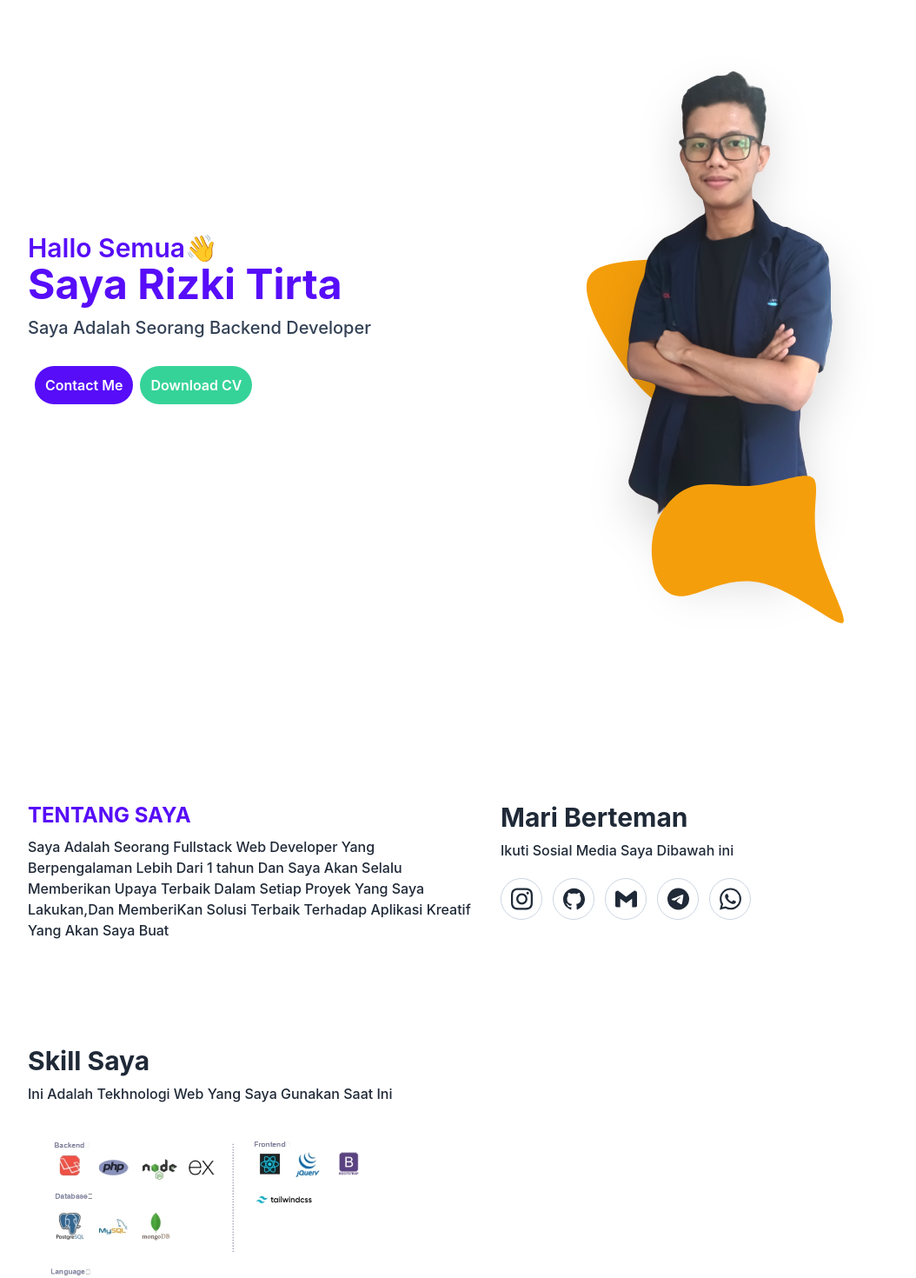
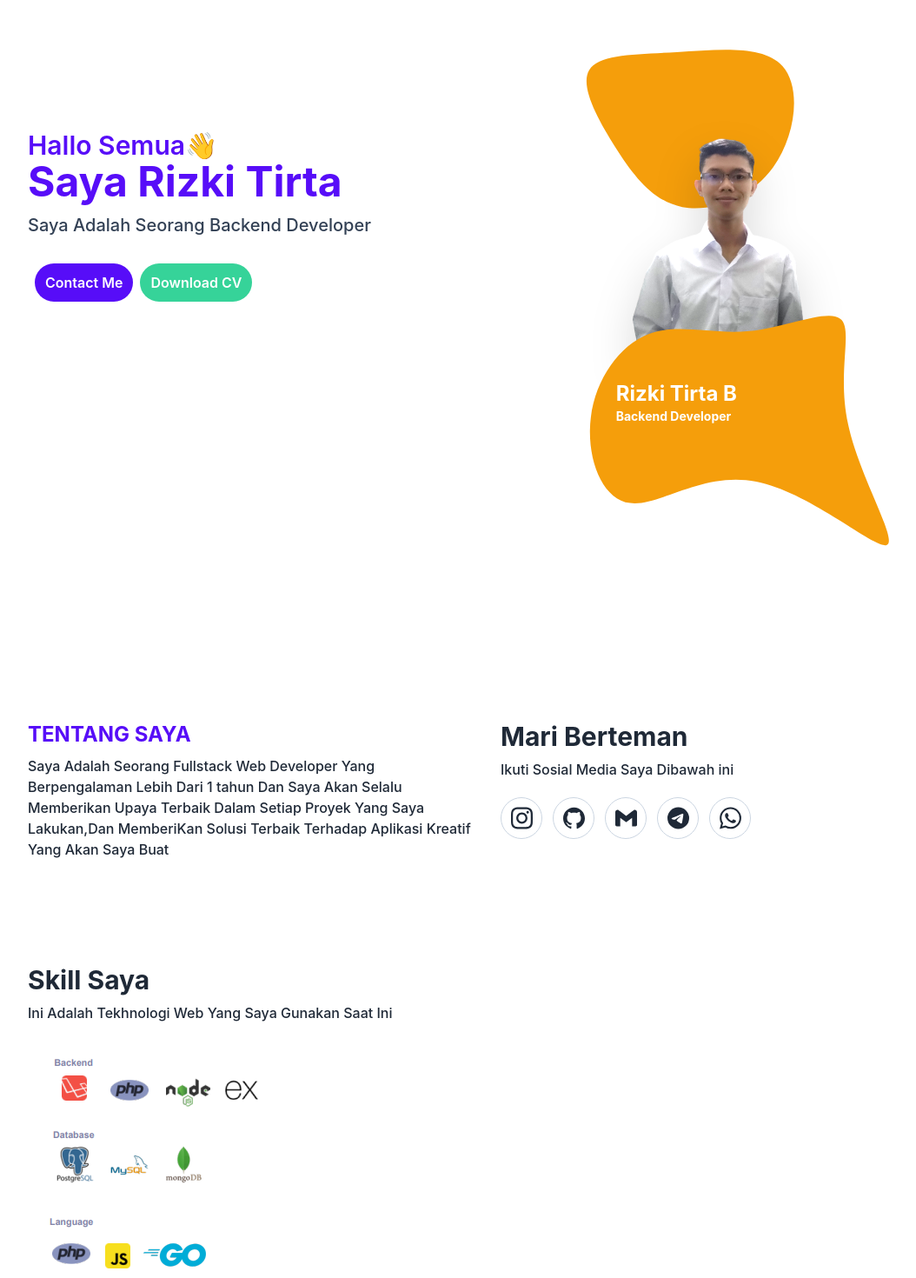
Before and after one commit to rizkitirta/personal-web-react, a React (Create React App) app: page / in a window 1280 px wide. Shown: the part 100-1570 px from the top of the page at 87% size, without its empty margins (80-1134 px from the left). Built offline with nearby package versions, Linux system fonts and the light colour scheme.

Commit message:
update cv & profile

```diff
--- a/src/App.js
+++ b/src/App.js
@@ -70,21 +70,26 @@ export default function Home() {
               <h2 className="font-medium text-slate-700 mb-5 md:text-xl mt-3">Saya Adalah Seorang Backend Developer</h2>
               <div className="container mt-10">
               <a target="_blank" href="https://wa.me/6285273541416" className="text-base font-semibold text-white bg-primary p-3 rounded-full hover:bg-info transition-all duration-300 mx-2">Contact Me</a>
-              <a target="_blank" href="https://drive.google.com/file/d/1eYceM9T9ddEFukJrvVPs8beQ-5Rc8oqr/view?usp=sharing" className="text-base font-semibold text-white bg-success p-3 rounded-full hover:bg-info transition-all duration-300">Download CV</a>
+              <a target="_blank" href="https://drive.google.com/file/d/1cvY5YiKMQ8Iwch-94HMMSgJIMp2Bp-2Q/view?usp=sharing" className="text-base font-semibold text-white bg-success p-3 rounded-full hover:bg-info transition-all duration-300">Download CV</a>
               </div>
             </div>
             <div className="w-full self-end px-4 lg:w-1/2" data-aos="zoom-in">
               <div className="relative mt-10 lg:mt-0 lg:right-0">
-                <img className="max-w-full mx-auto brightness-[1.3] drop-shadow-2xl " src="images/profile_2.png" />
+                <img className="max-w-full mx-auto brightness-150 md:w-1/2 drop-shadow-2xl " src="images/myprofile.png" />
                 <span className="absolute bottom-32 -z-[2] left-1/2 -translate-x-52">
                   <svg width={300} height={300} viewBox="0 0 200 200" xmlns="http://www.w3.org/2000/svg">
                     <path fill="#f59e0b" d="M70.2,-32.8C82.6,-18.9,78.6,12.1,64.2,32C49.8,52,24.9,60.9,6.2,57.3C-12.4,53.7,-24.8,37.6,-36.6,19.1C-48.3,0.7,-59.5,-20.1,-53.3,-30.3C-47.1,-40.5,-23.6,-40.2,2.6,-41.7C28.9,-43.2,57.7,-46.6,70.2,-32.8Z" transform="translate(100 100) scale(1.2)" />
                   </svg>
                 </span>
               </div>
+
               <div className="relative mt-10 lg:mt-0 lg:right-0">
-                <span className="absolute -top-64 z-[2] left-1/2 -translate-x-48">
-                  <svg width={450} height={450} viewBox="0 0 200 200" xmlns="http://www.w3.org/2000/svg">
+              <div className="font-bold absolute md:right-60 right-36 text-white text-2xl z-[3] md:mt-6">
+                <div className="text-white text-2xl font-bold">Rizki Tirta B</div>
+                <div className="text-white text-sm font-bold">Backend Developer</div>
+              </div>
+                <span className="absolute -top-80 md:-top-72 z-[2] left-1/2 md:-translate-x-80 -translate-x-72 md:-ml-1 -ml-12">
+                  <svg width={700} height={700} viewBox="0 0 200 200" xmlns="http://www.w3.org/2000/svg">
                     <path fill="#F59E0B" d="M31.3,-30.8C35.4,-27.2,29.9,-13.6,33.7,3.8C37.4,21.1,50.4,42.2,46.3,43.4C42.2,44.7,21.1,26,3.5,22.6C-14.2,19.1,-28.4,30.9,-38,29.6C-47.5,28.4,-52.5,14.2,-50.9,1.5C-49.4,-11.1,-41.4,-22.3,-31.9,-25.9C-22.3,-29.6,-11.1,-25.7,1.2,-26.9C13.6,-28.1,27.2,-34.5,31.3,-30.8Z" transform="translate(100 100)" />
                   </svg>
                 </span>
@@ -95,7 +100,7 @@ export default function Home() {
       </section>
 
       <section id="about">
-        <div className="container md:px-24 mt-24">
+        <div className="container md:px-24 mt-60 mb-20">
           <div className="flex flex-wrap">
             <div className="w-full px-4 mb-10 lg:w-1/2 xl:w-1/2" data-aos="zoom-in">
               <h4 className="font-bold uppercase text-primary text-lg mb-2 lg:text-2xl">Tentang Saya</h4>
@@ -111,7 +116,7 @@ export default function Home() {
               <h3 className="font-bold text-dark text-xl mb-2 lg:text-3xl lg:pt-20">Skill Saya</h3>
               <p className="font-medium text-base text-dark-light mb-5 capitalize">Ini Adalah Tekhnologi Web Yang saya gunakan saat ini</p>
               <div className="flex item-center">
-                <figure><img className="" width="80%" src="/images/portofolio/skill.jpg" alt="Shoes" /></figure>
+                <figure><img className="" width="100%" src="/images/skill.png" alt="Shoes" /></figure>
               </div>
             </div>
             <div className="w-full px-4 mb-10 lg:w-1/2 xl:w-1/2 translate-3" data-aos="zoom-in">
```
Also changed, not shown: public/images/skill.png (added).
